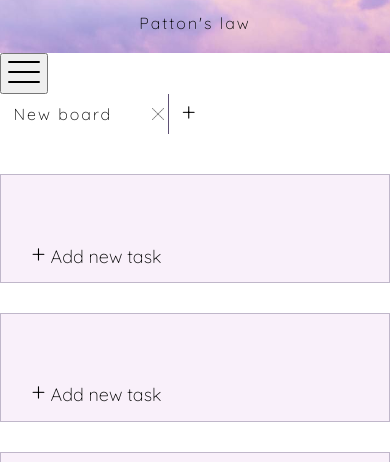
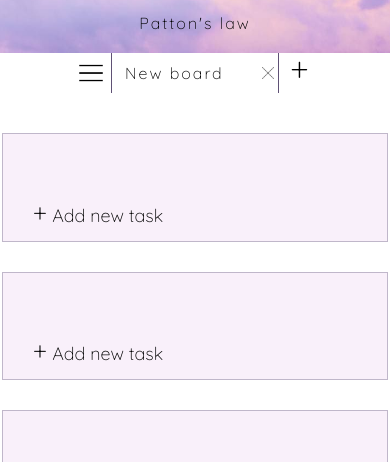
Before and after one commit to AlinaAndriychuk/MagnificPlan, a React app: page / in a window 390 px wide. Shown: the part 340-802 px from the top of the page. Built offline with nearby package versions, Linux system fonts and the light colour scheme.

Commit message:
mobile desk

```diff
--- a/src/index.css
+++ b/src/index.css
@@ -137,12 +137,13 @@ body {
   background-color: transparent;
   border-top-right-radius: 20%;
   border-bottom-right-radius: 20%;
-  border: none;
+  border: 1px solid transparent;
   cursor: pointer;
   font-family: 'Quicksand', sans-serif;
-  font-size: 26px;
+  font-size: 34px;
   height: 40px;
-  padding-bottom: 15px;
+  line-height: 10px;
+  padding-bottom: 9px;
   transition-duration: 0.3s;
   width: 40px;
 }
@@ -176,6 +177,10 @@ body {
   border: 4px solid#dad1f3;
   box-shadow: 0px 2px 2px #807a9e;
   color:#ffffff;
+}
+
+.planner-bar__menu {
+  display: none;
 }
 
 .planner__board {
@@ -403,6 +408,19 @@ body {
   margin: auto;
   padding: 20px;
   width: 700px;
+}
+
+.popup__container {
+  margin: auto;
+  width: fit-content;
+}
+
+.popup__title {
+  font-size: 24px;
+  letter-spacing: 5px;
+  margin-top: 0;
+  text-transform: uppercase;
+  text-align: center;
 }
 
 .popup__task {
@@ -859,10 +877,52 @@ body {
     font-size: 24px;
   }
   .planner-bar {
-    display: block;
+    justify-content: center;
+    height: 40px;
+    overflow-y: hidden;
+  }
+  .planner-bar__container {
+    height: 40px;
+    overflow: hidden;
+  }
+  .planner__list {
+    height: 200px;
+  }
+  .planner-bar__desk {
+    border-left: 1px solid #5f5175 ;
+    float: none;
+  }
+  .planner-bar__menu {
+    background-color: transparent;
+    border-top-left-radius: 20%;
+    border-bottom-left-radius: 20%;
+    border: 1px solid transparent;
+    display: inline-block;
+    cursor: pointer;
+    height: 40px;
+    padding: 7px 3px;
+    transition-duration: 0.3s;
+    width: 40px;
+  }
+  .planner-bar__menu:hover {
+    background-clip: border-box;
+    background-color: #f6eefc;
+  }
+
+  .planner-bar__menu:focus{
+    border: 1px solid #ccbed6;
+    background-color: #faf4fc;
+    outline: none;
+  }
+  .planner-bar__menu-image {
+    width: 24px;
+  }
+  .planner-bar__menu-hide {
+    display: none;
   }
   .planner-flex {
     display: block;
+    padding: 0 2px;
   }
   .planner__board {
     margin: 0 auto 10px;
@@ -1114,3 +1174,13 @@ body {
     height: 1600px;
   }
 }
+
+@media screen and (max-width: 270px) {
+  .planner-bar__desk {
+    min-width: 140px;
+    width: 120px;
+  }
+  .planner-bar__name{
+    min-width: 100px;
+  }
+}
```
